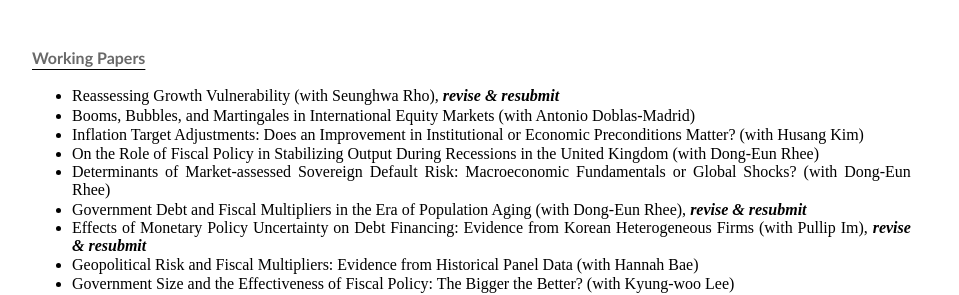
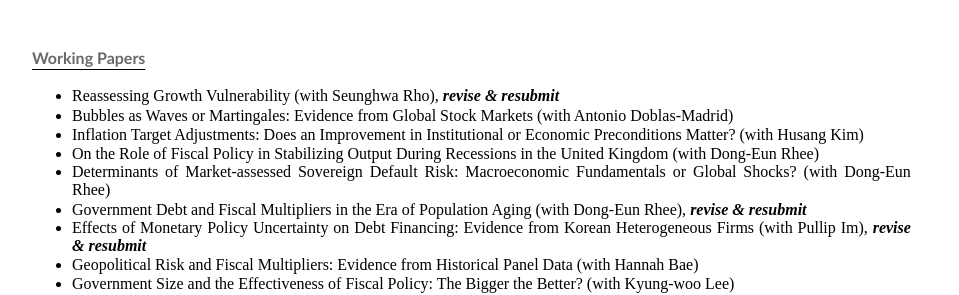
Before and after one commit to dooyeoncho/dooyeoncho.github.io, a Jekyll site: the page built from pages/research.html, in a window 1280 px wide. Shown: the part 1021-1316 px from the top of the page, without its empty margins (160-1119 px from the left). Built offline with Jekyll 4.4.1, drawn with Linux system fonts in a browser that asks for light colours.

Commit message:
Update research.html

```diff
--- a/pages/research.html
+++ b/pages/research.html
@@ -53,7 +53,7 @@ span {
 <div><b><p style="text-decoration: underline; text-underline-position:under;"><font color="dimgray" face="Gill Sans", sans-serif;>Working Papers</font></p></b>
 	<ul>
 		<span><li>Reassessing Growth Vulnerability (with Seunghwa Rho), <em property="italic"><b>revise & resubmit</b></em></li></span>
-		<span><li>Booms, Bubbles, and Martingales in International Equity Markets (with Antonio Doblas-Madrid)</li></span>
+		<span><li>Bubbles as Waves or Martingales: Evidence from Global Stock Markets (with Antonio Doblas-Madrid)</li></span>
 		<span><li>Inflation Target Adjustments: Does an Improvement in Institutional or Economic Preconditions Matter? (with Husang Kim)</li></span>
 		<span><li>On the Role of Fiscal Policy in Stabilizing Output During Recessions in the United Kingdom (with Dong-Eun Rhee)</li></span>
 		<span><li>Determinants of Market-assessed Sovereign Default Risk: Macroeconomic Fundamentals or Global Shocks? (with Dong-Eun Rhee)</li></span>
```
